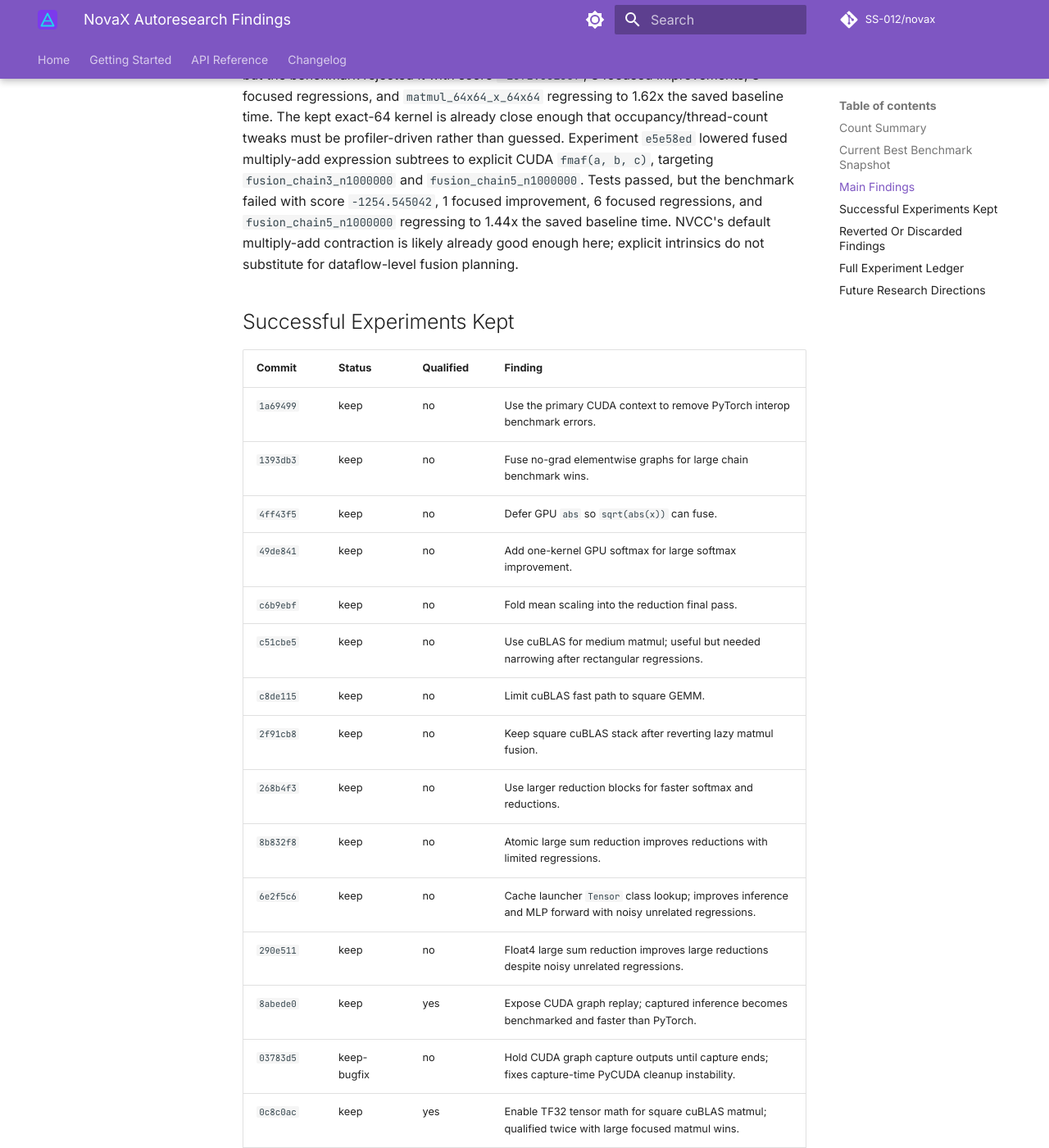
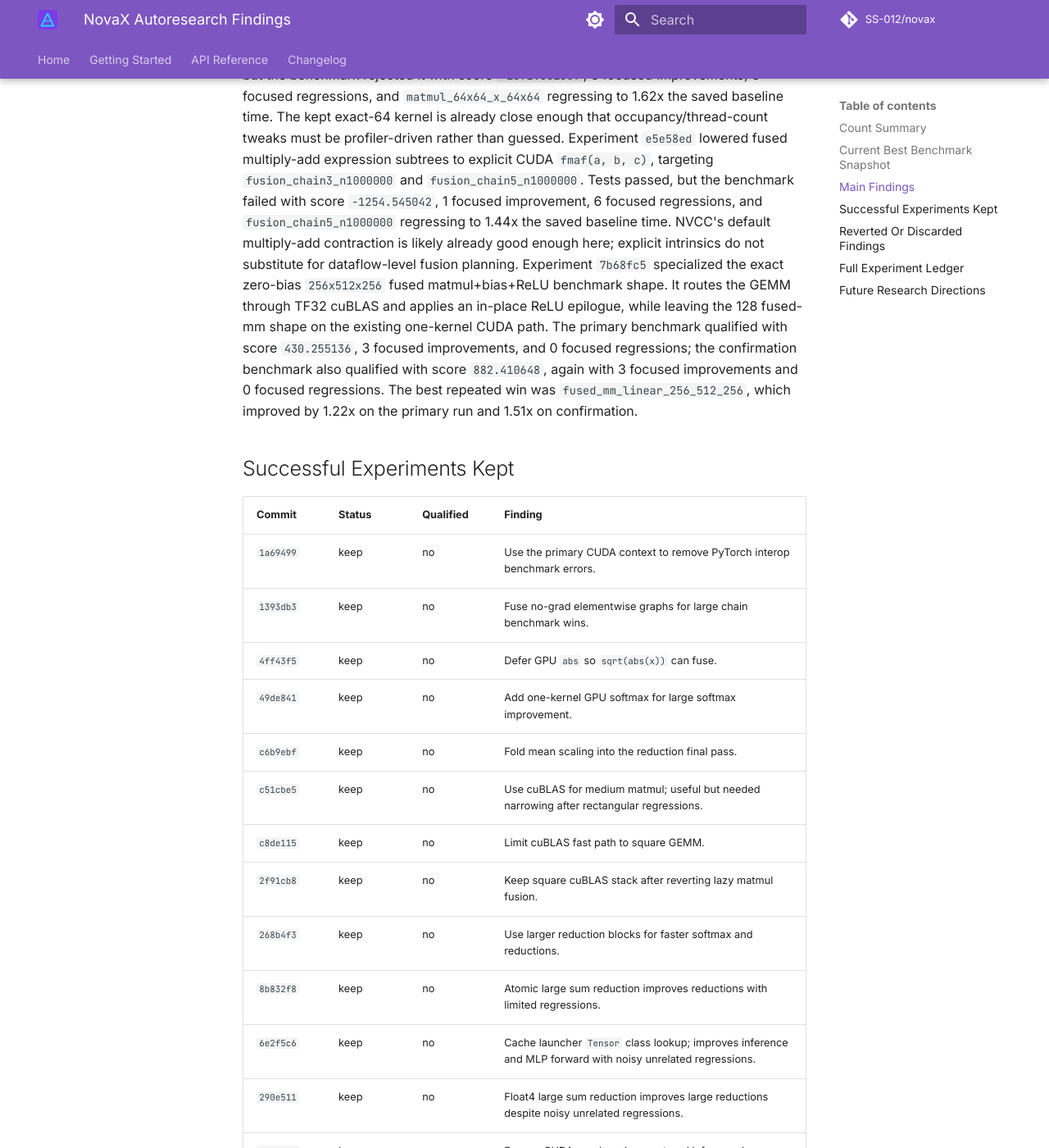
Before and after one commit to SS-012/novax, an MkDocs documentation site: the page built from docs/autoresearch-findings.md, in a window 1280 px wide and 1400 px high, scrolled down 5641 px. Shown: the whole window at 82% size. Built offline with MkDocs 1.6.1 and Material for MkDocs 9.7.7, drawn with Linux system fonts in a browser that asks for light colours; comment, search, counter and statistics services are not loaded; the version menu is left out; some of the changed text lies outside the part shown.

Commit message:
docs: log zero-bias fused mm win

```diff
--- a/docs/autoresearch-findings.md
+++ b/docs/autoresearch-findings.md
@@ -255,6 +255,15 @@ CUDA `fmaf(a, b, c)`, targeting `fusion_chain3_n1000000` and
 `fusion_chain5_n1000000` regressing to 1.44x the saved baseline time. NVCC's
 default multiply-add contraction is likely already good enough here; explicit
 intrinsics do not substitute for dataflow-level fusion planning.
+Experiment `7b68fc5` specialized the exact zero-bias
+`256x512x256` fused matmul+bias+ReLU benchmark shape. It routes the GEMM
+through TF32 cuBLAS and applies an in-place ReLU epilogue, while leaving the
+128 fused-mm shape on the existing one-kernel CUDA path. The primary benchmark
+qualified with score `430.255136`, 3 focused improvements, and 0 focused
+regressions; the confirmation benchmark also qualified with score `882.410648`,
+again with 3 focused improvements and 0 focused regressions. The best repeated
+win was `fused_mm_linear_256_512_256`, which improved by 1.22x on the primary
+run and 1.51x on confirmation.
 
 ## Successful Experiments Kept
 
@@ -276,6 +285,7 @@ intrinsics do not substitute for dataflow-level fusion planning.
 | `03783d5` | keep-bugfix | no | Hold CUDA graph capture outputs until capture ends; fixes capture-time PyCUDA cleanup instability. |
 | `0c8c0ac` | keep | yes | Enable TF32 tensor math for square cuBLAS matmul; qualified twice with large focused matmul wins. |
 | `d610a5c` | keep | yes | Specialize exact 64x64 matmul; qualified twice and made all focused cases faster than PyTorch on confirmation. |
+| `7b68fc5` | keep | yes | Route exact zero-bias 256 fused-mm through TF32 cuBLAS plus in-place ReLU; qualified twice with no focused regressions. |
 
 ## Reverted Or Discarded Findings
 
@@ -436,6 +446,7 @@ These experiments should not be retried in the same form.
 | `5eb4d27` | discard | no | 2 | 2 | 0 | -141.997612 | 0.612282 | Smaller blocks for fused transcendental kernels failed twice and regressed fusion-chain guardrails. |
 | `54cd5f4` | discard | no | 3 | 3 | 0 | -1372.581309 | 0.642395 | Row-coarsened exact 64x64 matmul regressed the target small-matmul path and failed the focused gate. |
 | `e5e58ed` | discard | no | 1 | 6 | 0 | -1254.545042 | 0.602699 | Fused multiply-add expression lowering failed the focused gate and regressed `fusion_chain5`. |
+| `7b68fc5` | keep | yes | 3 | 0 | 0 | 430.255136 | 0.584482 | Exact zero-bias 256 fused-mm route through TF32 cuBLAS qualified twice with no focused regressions. |
 
 ## Future Research Directions
 
```
Also changed, not shown: other parts of docs/autoresearch-findings.md (+8 -8 lines), papers/2026-05-30-frontier-gpu-optimization.md (+7 -0 lines).
